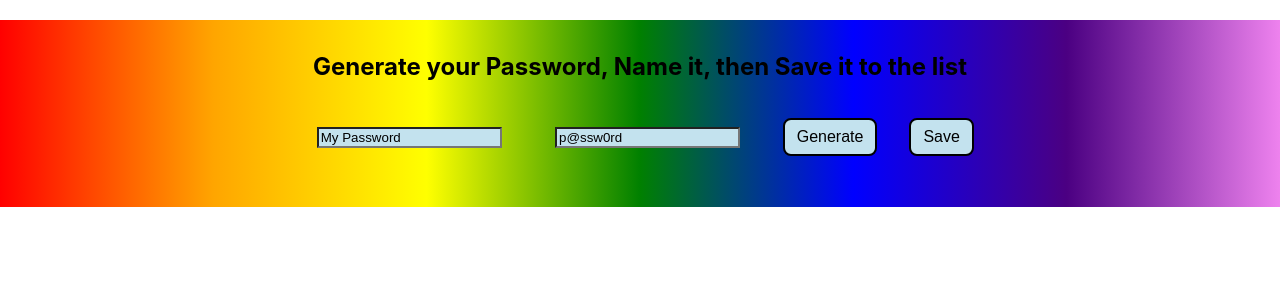
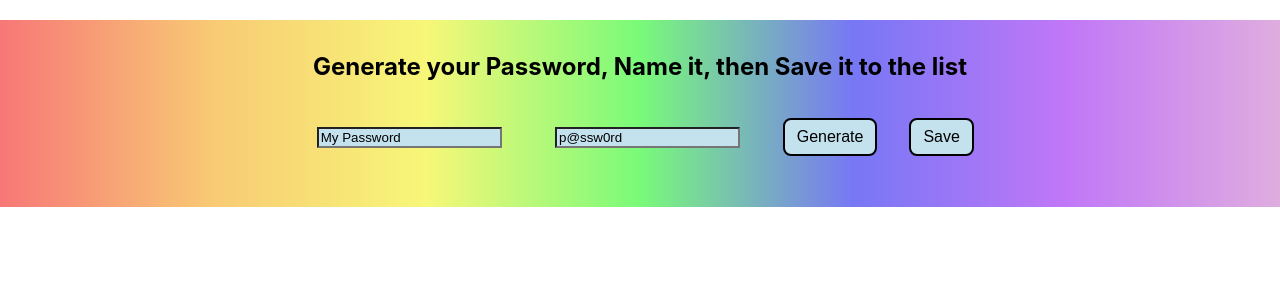
Before and after one commit to GSCrawley/redux_passwords, a React (Create React App) app: page / in a window 1280 px wide. Shown: the top 300 px of the page. Built offline with nearby package versions, Linux system fonts and the light colour scheme.

Commit message:
lightened background gradient

```diff
--- a/src/App.css
+++ b/src/App.css
@@ -1,5 +1,5 @@
 #root {
-  background-image: linear-gradient(to right, red,orange,yellow,green,blue,indigo,violet);
+  background-image: linear-gradient(to right, rgb(247, 119, 119),rgb(248, 202, 116),rgb(247, 247, 120),rgb(121, 250, 121),rgb(119, 119, 245),rgb(193, 119, 247),rgb(223, 173, 223));
 
 }
 
```
